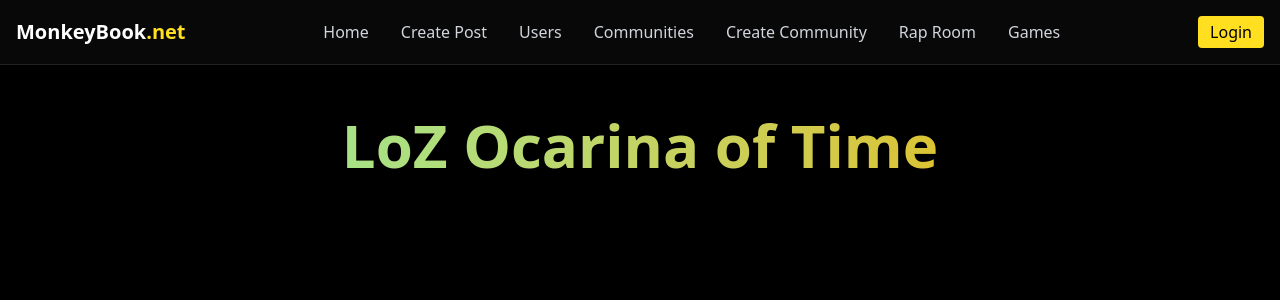
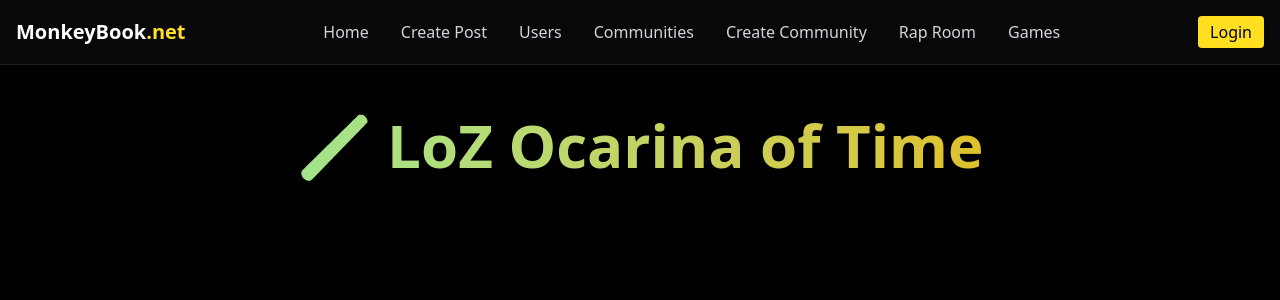
Before and after one commit to ZenPatel/New-MonkeyBook, a React (Vite) app: page /games/ocarina in a window 1280 px wide. Shown: the top 300 px of the page. Built offline with nearby package versions, Linux system fonts and the light colour scheme; no server answers.

Commit message:
Update OcarinaPage.tsx

```diff
--- a/src/pages/OcarinaPage.tsx
+++ b/src/pages/OcarinaPage.tsx
@@ -4,7 +4,7 @@
   return (
     <div className="pt-1">
       <h2 className="text-3xl sm:text-4xl md:text-5xl lg:text-6xl font-bold mb-6 text-center bg-gradient-to-r from-green-300 to-yellow-500 bg-clip-text text-transparent leading-tight pb-1">
-        LoZ Ocarina of Time
+        🪈 LoZ Ocarina of Time
       </h2>
       <Ocarina />
     </div>
```
